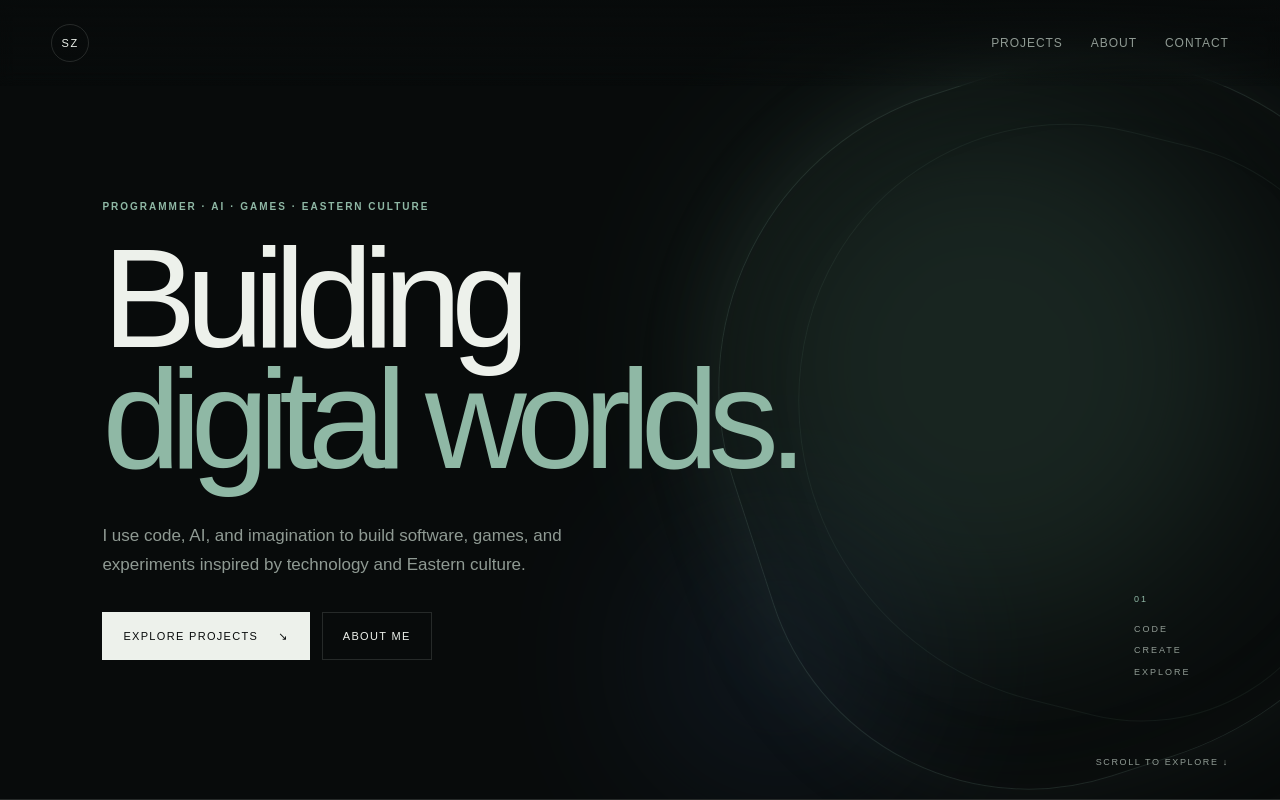
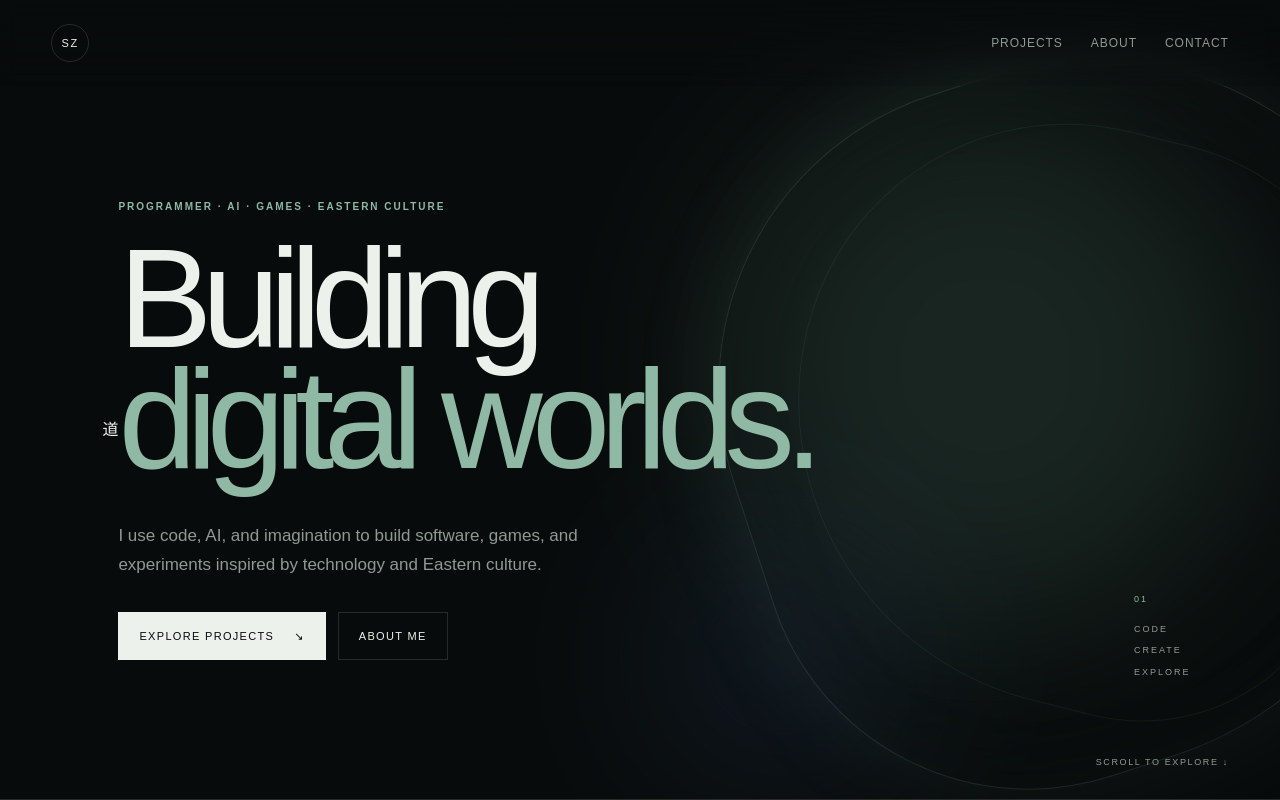
Before and after one commit to gst-stone/shenzichen-website, a Next.js app: page / in a window 1280 px wide. Shown: the top 800 px of the page. Built offline with nearby package versions, Linux system fonts and the light colour scheme.

Commit message:
feat: enrich eastern digital hero

```diff
--- a/app/page.tsx
+++ b/app/page.tsx
@@ -44,7 +44,9 @@ export default function Home() {
       <section id="top" className="hero">
         <div className="hero-glow hero-glow-one" />
         <div className="hero-glow hero-glow-two" />
-        <div className="ink-orbit" aria-hidden="true" />
+        <div className="ink-orbit" aria-hidden="true"><span className="orbit-dot orbit-dot-one" /><span className="orbit-dot orbit-dot-two" /></div>
+        <div className="hero-sigil" aria-hidden="true"><span>道</span></div>
+        <div className="hero-grid" aria-hidden="true" />
 
         <div className="hero-copy">
           <p className="eyebrow">PROGRAMMER · AI · GAMES · EASTERN CULTURE</p>
```
